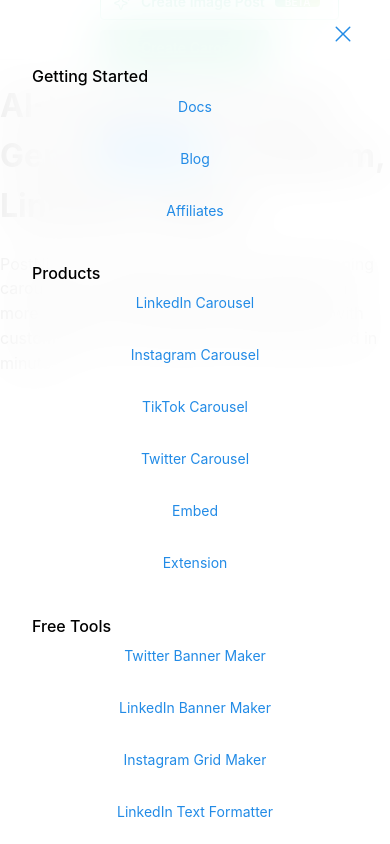
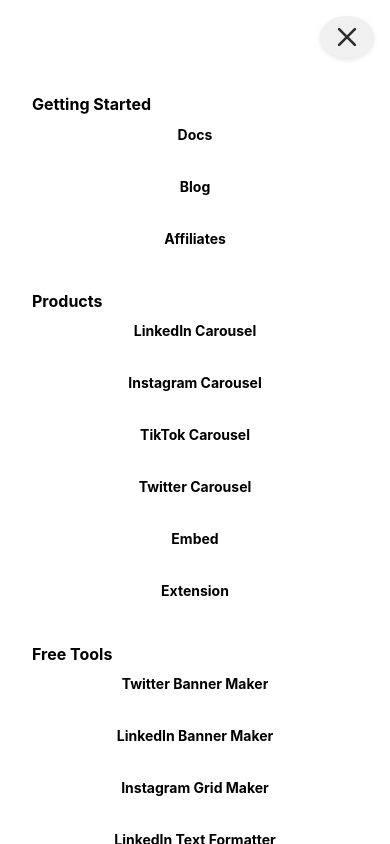
Before and after one commit to inabeelanjum/postNitro_task, a Next.js app: page /free-ai-tools in a window 390 px wide. Both pictures are taken after a click on the button "Menu". Built offline with nearby package versions, Linux system fonts and the light colour scheme; grey boxes are pictures that could not be loaded.

Commit message:
responsive menu

```diff
--- a/components/Navigation/MobileMenu.tsx
+++ b/components/Navigation/MobileMenu.tsx
@@ -1,10 +1,11 @@
 'use client';
 
-import { Button, Text, Stack } from '@mantine/core';
+import { Button, Text, Stack, Group } from '@mantine/core';
 import { useTranslations } from 'next-intl';
 import Link from 'next/link';
-import { X } from '@phosphor-icons/react';
+import { X, Sparkle } from '@phosphor-icons/react';
 import classes from './Navigation.module.css';
+import LanguageSwitcher from './LanguageSwitcher';
 
 interface NavItem {
   title: string;
@@ -28,6 +29,7 @@
   freeToolsItems
 }: MobileMenuProps) => {
   const t = useTranslations('nav');
+  const common = useTranslations('common');
 
   if (!isOpen) return null;
 
@@ -39,16 +41,18 @@
       <Button
         className={classes.closeButton}
         variant="subtle"
+        size="lg"
         onClick={onClose}
         aria-label="Close menu"
+        color="dark"
       >
-        <X size={24} />
+        <X size={28} weight="bold" />
       </Button>
 
       <div className={classes.mobileMenuLinks} role="navigation">
         {/* Getting Started Section */}
         <div>
-          <Text size="md" fw={500} role="heading" aria-level={2}>
+          <Text size="md" fw={700} role="heading" aria-level={2} c="black">
             {t('getting_started.title')}
           </Text>
           <Stack gap="md" role="list">
@@ -60,8 +64,10 @@
                 target={item.external ? '_blank' : undefined}
                 variant="subtle"
                 role="listitem"
+                fw={700}
+                c="black"
               >
-                <Text size="sm">{item.title}</Text>
+                <Text size="sm" fw={700}>{item.title}</Text>
               </Button>
             ))}
           </Stack>
@@ -69,7 +75,7 @@
 
         {/* Products Section */}
         <div>
-          <Text size="md" fw={500} role="heading" aria-level={2}>
+          <Text size="md" fw={700} role="heading" aria-level={2} c="black">
             {t('products.title')}
           </Text>
           <Stack gap="md" role="list">
@@ -80,8 +86,10 @@
                 href={item.href}
                 variant="subtle"
                 role="listitem"
+                fw={700}
+                c="black"
               >
-                <Text size="sm">{item.title}</Text>
+                <Text size="sm" fw={700}>{item.title}</Text>
               </Button>
             ))}
           </Stack>
@@ -89,7 +97,7 @@
 
         {/* Free Tools Section */}
         <div>
-          <Text size="md" fw={500} role="heading" aria-level={2}>
+          <Text size="md" fw={700} role="heading" aria-level={2} c="black">
             {t('free_tools.title')}
           </Text>
           <Stack gap="md" role="list">
@@ -100,8 +108,10 @@
                 href={item.href}
                 variant="subtle"
                 role="listitem"
+                fw={700}
+                c="black"
               >
-                <Text size="sm">{item.title}</Text>
+                <Text size="sm" fw={700}>{item.title}</Text>
               </Button>
             ))}
           </Stack>
@@ -114,9 +124,38 @@
           variant="subtle"
           size="md"
           className={classes.mobileAnchor}
+          fw={700}
+          c="black"
         >
           {t('plans')}
         </Button>
+
+        {/* Language Switcher */}
+        <div className={classes.mobileLanguageSwitcher}>
+          <Text size="md" fw={700} mb="sm" c="black">
+            {t('language')}
+          </Text>
+          <LanguageSwitcher />
+        </div>
+
+        {/* Action Buttons */}
+        <Stack gap="md" mt="xl">
+          {/* Create Image Post Button */}
+          <Button
+            component={Link}
+            href="/app/post-maker"
+            variant="outline"
+            size="md"
+            fullWidth
+            leftSection={<Sparkle size={18} />}
+            className={classes.createImageBtn}
+          >
+            {common('buttons.create_image_post')}
+            <span className={classes.betaBadge}>
+              {common('labels.beta')}
+            </span>
+          </Button>
+        </Stack>
       </div>
     </div>
   );
--- a/components/Navigation/Navigation.module.css
+++ b/components/Navigation/Navigation.module.css
@@ -12,7 +12,7 @@
 
 .container {
   width: 100%;
-  padding: 0 100px;
+  padding: 0 16px; /* Default padding for mobile */
 }
 
 .inner {
@@ -65,9 +65,9 @@
   color: white;
 }
 
-/* Show desktop nav only on medium screens and larger */
+/* Hide desktop nav on mobile */
 .desktopNav {
-  display: none;
+  display: none !important;
 }
 
 /* Left side group containing logo and menu items */
@@ -84,13 +84,32 @@
   gap: var(--mantine-spacing-xs);
 }
 
-@media (min-width: 768px) {
+/* Show mobile nav on mobile devices */
+.mobileNav {
+  display: none !important;
+}
+
+/* Mobile menu button */
+.menuButton {
+  display: flex;
+  align-items: center;
+  gap: 6px;
+  font-weight: 700;
+  color: black;
+}
+
+/* Desktop styles */
+@media (min-width: 1351px) {
+  .container {
+    padding: 0 100px; /* Wider padding for desktop */
+  }
+
   .desktopNav {
-    display: flex;
+    display: flex !important;
   }
 
   .mobileNav {
-    display: none;
+    display: none !important;
   }
 
   /* Ensure proper spacing between nav elements */
@@ -103,8 +122,7 @@
 .mobileMenu {
   position: fixed;
   inset: 0;
-  background: rgba(255, 255, 255, 0.9);
-  backdrop-filter: saturate(150%) blur(24px);
+  background: white;
   z-index: 100;
   display: none;
   flex-direction: column;
@@ -121,19 +139,33 @@
   top: var(--mantine-spacing-md);
   right: var(--mantine-spacing-md);
   z-index: 101;
+  background-color: #f0f0f0;
+  border-radius: 50%;
+  width: 42px;
+  height: 42px;
+  display: flex;
+  align-items: center;
+  justify-content: center;
+  box-shadow: 0 2px 5px rgba(0, 0, 0, 0.1);
+  transition: all 0.2s ease;
+}
+
+.closeButton:hover {
+  background-color: #e0e0e0;
+  transform: scale(1.05);
 }
 
 .mobileMenuLinks {
   display: flex;
   flex-direction: column;
   gap: var(--mantine-spacing-xl);
-  margin-top: var(--mantine-spacing-xl);
+  margin-top: 60px;
 }
 
 .mobileAnchor {
   width: 100%;
   text-align: left;
-  font-weight: 500;
+  font-weight: 700;
 }
 
 .languageSwitcher {
@@ -150,3 +182,20 @@
   align-items: center;
   justify-content: center;
 }
+
+/* Add language switcher to mobile menu */
+.mobileLanguageSwitcher {
+  margin-top: var(--mantine-spacing-xl);
+  display: flex;
+  align-items: center;
+}
+
+@media (max-width: 1350px) {
+  .mobileNav {
+    display: flex !important;
+  }
+
+  .desktopNav {
+    display: none !important;
+  }
+}
--- a/components/Navigation/index.tsx
+++ b/components/Navigation/index.tsx
@@ -48,14 +48,12 @@
     <header className={classes.header} role="banner">
       <Container size="fluid" className={classes.container}>
         <Group justify="space-between" align="center" className={classes.inner}>
-          {/* Left side with Logo and Nav */}
-          <Group className={classes.leftGroup}>
-            {/* Logo */}
+          {/* Left side with Logo */}
           <Link href="/" className={classes.logoAnchor}>
             <Logo />
           </Link>
 
-            {/* Navigation (left-aligned with logo) */}
+          {/* Desktop Navigation (centered) */}
           <Group className={classes.desktopNav} role="navigation" gap="sm">
             {/* Getting Started Dropdown */}
             <NavDropdown
@@ -86,10 +84,11 @@
               {t('plans')}
             </Button>
           </Group>
-          </Group>
 
-          {/* Right side buttons */}
-          <Group className={`${classes.desktopNav} ${classes.rightGroup}`}>
+          {/* Right side elements */}
+          <Group>
+            {/* Desktop only - Language Switcher and Buttons */}
+            <Group className={classes.desktopNav}>
               {/* Language Switcher */}
               <LanguageSwitcher />
 
@@ -120,27 +119,33 @@
               </Button>
             </Group>
 
-          {/* Mobile Navigation */}
-          <Group className={classes.mobileNav}>
-            <Button
-              variant="subtle"
-              size="sm"
-              leftSection={<List size={24} />}
-              onClick={() => setMobileMenuOpen(true)}
-              aria-expanded={mobileMenuOpen}
-              aria-controls="mobile-menu"
-            >
-              Menu
-            </Button>
-
+            {/* Mobile only - Menu and Create buttons */}
+            <Group className={classes.mobileNav} gap={8}>
+              {/* Create button (mobile) */}
               <Button
                 component={Link}
                 href="/app/carousel-maker"
                 size="sm"
                 leftSection={<Sparkle size={18} />}
+                className={classes.createBtn}
               >
                 Create
               </Button>
+
+              {/* Menu Button */}
+              <Button
+                variant="subtle"
+                size="sm"
+                color="dark"
+                leftSection={<List size={22} weight="bold" />}
+                onClick={() => setMobileMenuOpen(true)}
+                aria-expanded={mobileMenuOpen}
+                aria-controls="mobile-menu"
+                fw={700}
+              >
+                Menu
+              </Button>
+            </Group>
           </Group>
         </Group>
       </Container>
```
Lines whose indentation alone changed are shown as unchanged.
